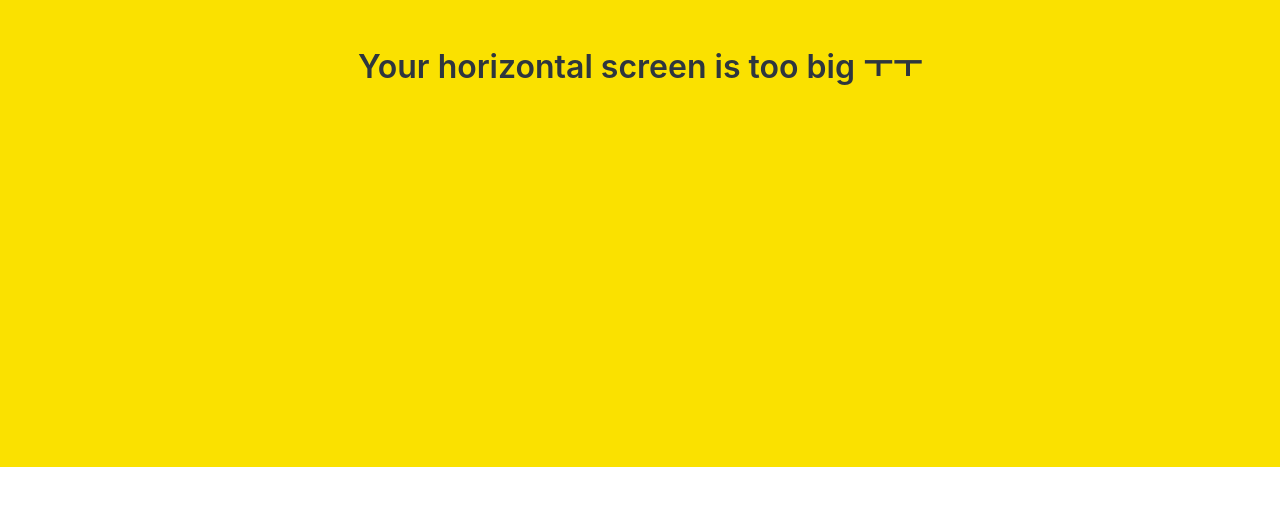
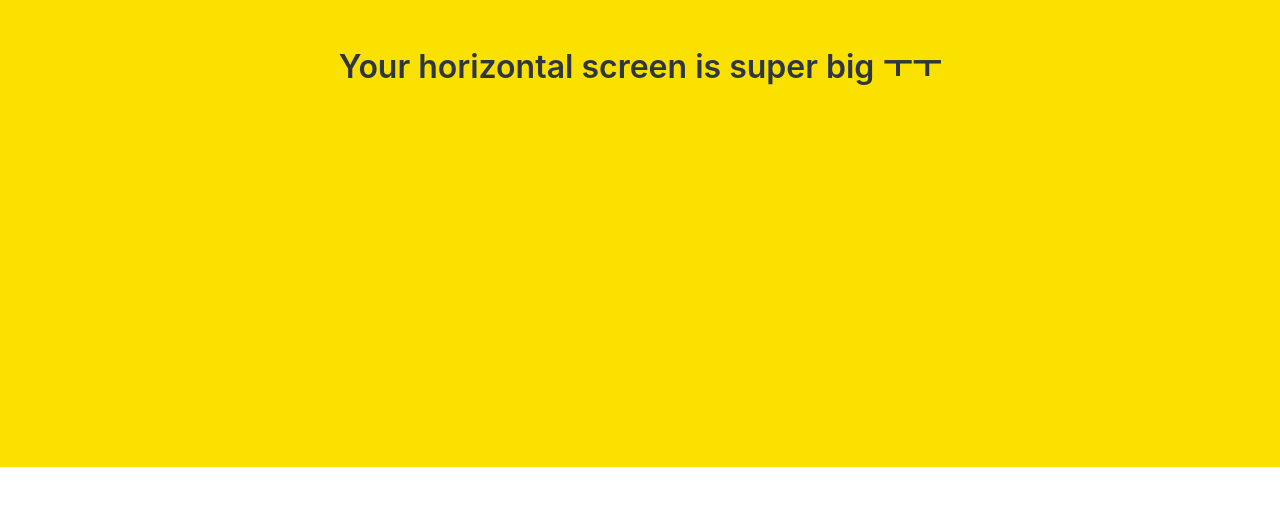
Before and after one commit to jjanggu1/kokoa-clone, a plain HTML site: page friends.html in a window 1280 px wide. Shown: the part 333-838 px from the top of the page. Drawn offline with Linux system fonts and the light colour scheme.

Commit message:
too -> super

```diff
--- a/friends.html
+++ b/friends.html
@@ -99,7 +99,7 @@
     </div>
 
     <div id="no-mobile">
-        <span>Your horizontal screen is too big ㅜㅜ</span>
+        <span>Your horizontal screen is super big ㅜㅜ</span>
     </div>
 
     <script src="https://kit.fontawesome.com/3843569f19.js" crossorigin="anonymous"></script>
```
